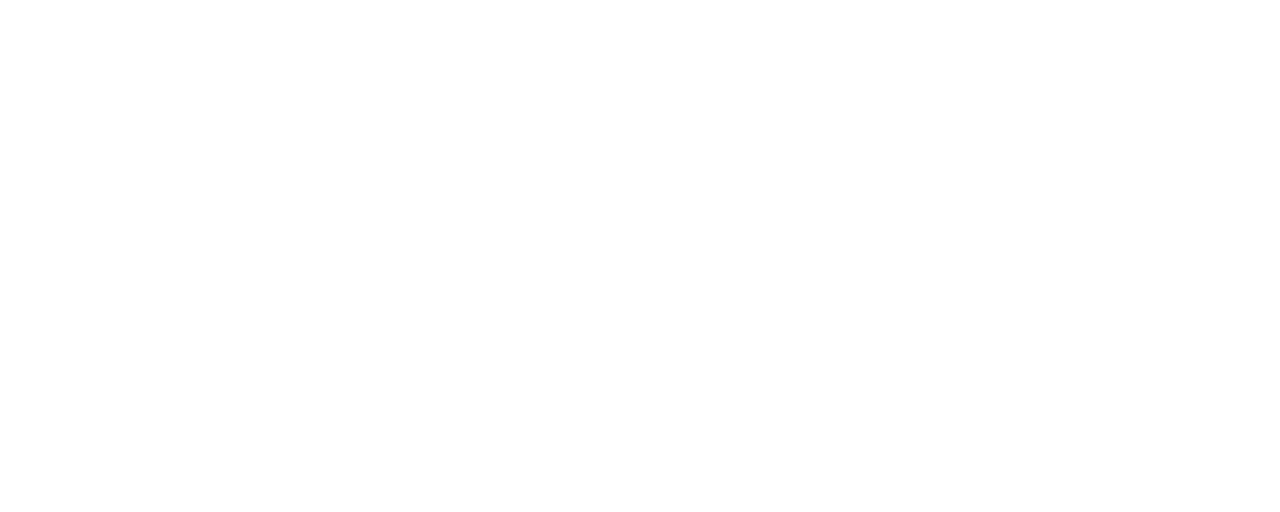
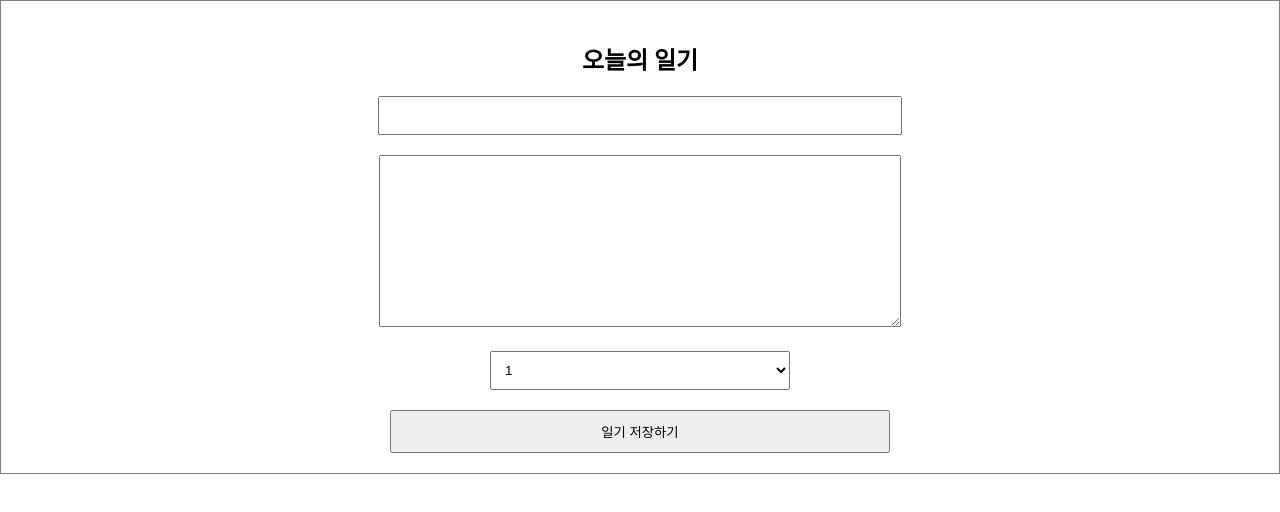
Before and after one commit to DINGUNOTE/react-diary-proto, a React (Create React App) app: page / in a window 1280 px wide. Shown: the top 512 px of the page. Built offline with nearby package versions, Linux system fonts and the light colour scheme.

Commit message:
# 사용자 입력 폼 컴포넌트 생성

```diff
--- a/public/index.html
+++ b/public/index.html
@@ -1,14 +1,12 @@
 <!DOCTYPE html>
-<html lang="en">
+<html lang="ko">
+
 <head>
   <meta charset="utf-8" />
   <link rel="icon" href="%PUBLIC_URL%/favicon.ico" />
   <meta name="viewport" content="width=device-width, initial-scale=1" />
   <meta name="theme-color" content="#000000" />
-    <meta
-      name="description"
-      content="Web site created using create-react-app"
-    />
+  <meta name="description" content="Web site created using create-react-app" />
   <link rel="apple-touch-icon" href="%PUBLIC_URL%/logo192.png" />
   <!--
       manifest.json provides metadata used when your web app is installed on a
@@ -26,6 +24,7 @@
     -->
   <title>React App</title>
 </head>
+
 <body>
   <noscript>You need to enable JavaScript to run this app.</noscript>
   <div id="root"></div>
@@ -40,4 +39,5 @@
       To create a production bundle, use `npm run build` or `yarn build`.
     -->
 </body>
+
 </html>
--- a/src/App.css
+++ b/src/App.css
@@ -0,0 +1,6 @@
+.diary-editor{padding:20px;text-align:center;border:1px solid gray;}
+.diary-editor input,
+.diary-editor textarea{margin-bottom:20px;padding:10px;width:500px;}
+.diary-editor textarea{height:150px;}
+.diary-editor select{margin-bottom:20px;padding:10px;width:300px;}
+.diary-editor button{padding:10px;width:500px;cursor:pointer;}
--- a/src/App.js
+++ b/src/App.js
@@ -1,8 +1,10 @@
+import DiaryEditor from './components/DiaryEditor';
+import './App.css';
 
 function App() {
   return (
     <div className="App">
-
+      <DiaryEditor />
     </div>
   );
 }
--- /dev/null
+++ b/src/components/DiaryEditor.js
@@ -0,0 +1,62 @@
+import { useState } from 'react';
+
+const DiaryEditor = () => {
+  const [state, setState] = useState({
+    author: '',
+    content: '',
+    emotion: 1,
+  });
+
+  const handleChangeState = e => {
+    setState({
+      ...state,
+      [e.target.name]: e.target.value,
+    });
+  };
+
+  const handleSubmit = () => {
+    console.log(state);
+    alert('저장 성공');
+  };
+
+  return (
+    <div className="diary-editor">
+      <h2>오늘의 일기</h2>
+      <div>
+        <input
+          type="text"
+          name="author"
+          value={state.author}
+          onChange={handleChangeState}
+        />
+      </div>
+      <div>
+        <textarea
+          name="content"
+          value={state.content}
+          onChange={handleChangeState}
+        />
+      </div>
+      <div>
+        <select
+          name="emotion"
+          value={state.emotion}
+          onChange={handleChangeState}
+        >
+          <option value={1}>1</option>
+          <option value={2}>2</option>
+          <option value={3}>3</option>
+          <option value={4}>4</option>
+          <option value={5}>5</option>
+        </select>
+      </div>
+      <div>
+        <button type="button" onClick={handleSubmit}>
+          일기 저장하기
+        </button>
+      </div>
+    </div>
+  );
+};
+
+export default DiaryEditor;
--- a/src/index.js
+++ b/src/index.js
@@ -5,7 +5,7 @@
 
 const root = ReactDOM.createRoot(document.getElementById('root'));
 root.render(
-  <React.StrictMode>
-    <App />
-  </React.StrictMode>
+  // <React.StrictMode>
+  <App />,
+  // </React.StrictMode>
 );
```
Lines whose indentation alone changed are shown as unchanged.
